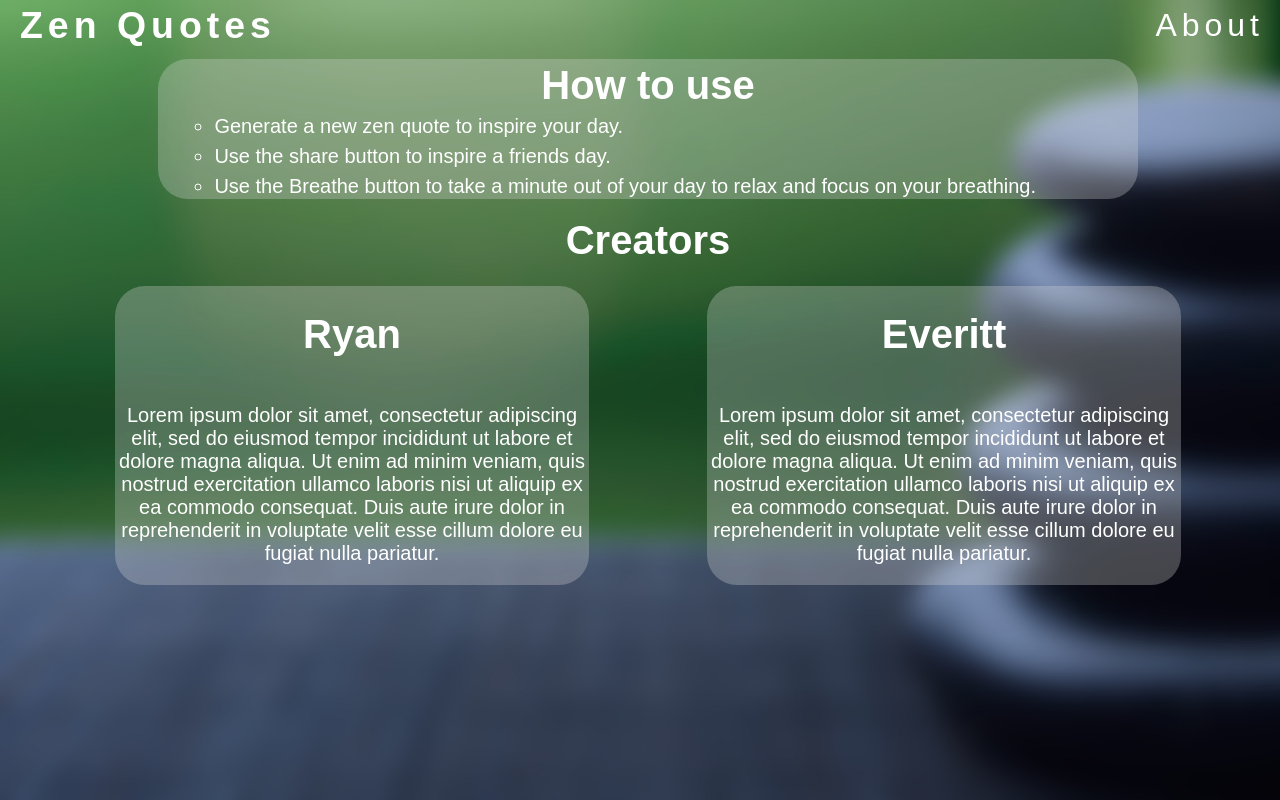
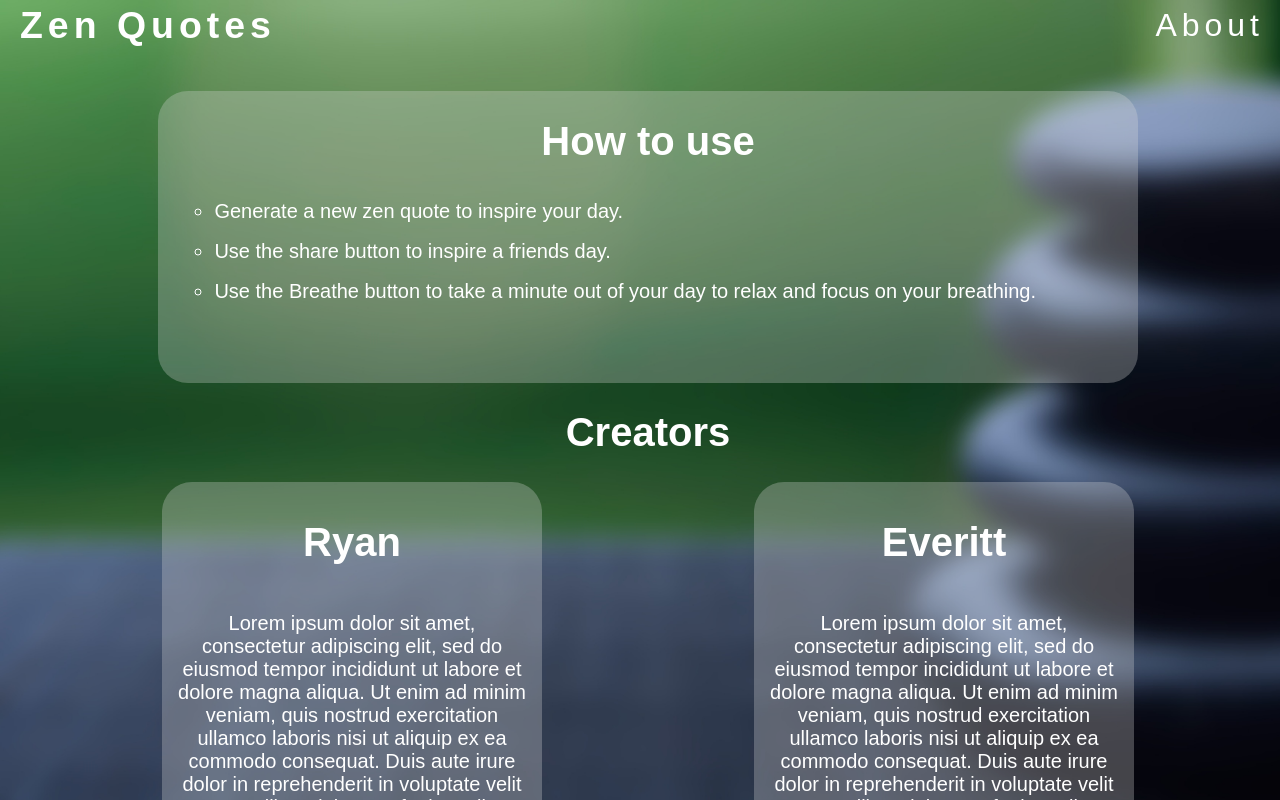
Before and after one commit to rskiver89/zen-quote-project, a plain HTML site: page html-about-zen-quotes.html in a window 1280 px wide. Drawn offline with Linux system fonts and the light colour scheme; a web font is replaced by a local one.

Commit message:
Update style.css

```diff
--- a/style.css
+++ b/style.css
@@ -243,10 +243,9 @@ html, body {
 .about-bg {
     background: url(assets/209102blur.jpg);
     background-size: cover;
-    height: auto;
 }
 
-@media (max-width:1000px) {
+@media (max-width:950px) {
     .about-bg {
         background: url(assets/209102blur.jpg);
     }
@@ -261,20 +260,11 @@ html, body {
   margin: auto;
   background-color: #d9d9d94b;
   width: 80%;
-  height: 108px;
+  height: 260px;
   border-radius: 30px;
   padding: 16px;
   font-size: 20px;
-  position: relative;
-  bottom: 32px;
 }
-
-
-#how-to-use {
-    position: relative;
-    bottom: 24px;
-}
-
 
 @media (max-width:1000px) {
     .how-to-use-container {
@@ -286,14 +276,8 @@ html, body {
     }
 }
 
-.tutorial {
-    position: relative;
-    bottom: 48px;
-    text-align: left;
-}
-
 .tutorial-list {
-    line-height: 1.5;
+    line-height: 2;
     text-decoration: none;
     list-style: circle;
 }
@@ -307,8 +291,6 @@ html, body {
 .creators {
     text-align: center;
     font-size: 20px;
-    position: relative;
-    bottom: 40px;
 }
 
 @media (max-width:1000px) {
@@ -323,15 +305,14 @@ html, body {
 }
 
 .container-ryan, .container-everitt {
-    width: 40%;
+    width: 30%;
     display: flex;
     flex-direction: column;
     background-color: #d9d9d94b;
     border-radius: 30px;
     text-align: center;
+    padding: 12px;
     font-size: 20px;
-    position: relative;
-    bottom: 44px;
 }
 
 @media (max-width:1000px) {
@@ -343,12 +324,13 @@ html, body {
 @media (max-width:1000px) {
     .container-ryan, .container-everitt {
         width: 90%;
-        height: 190px;
+        height: 180px;
         margin: auto;
         font-size: 16px;
-        margin-bottom: 16px;
+        margin-top: 12px;
     }
 }
+
 
 .sharethis-inline-share-buttons {
     position: relative;
```
